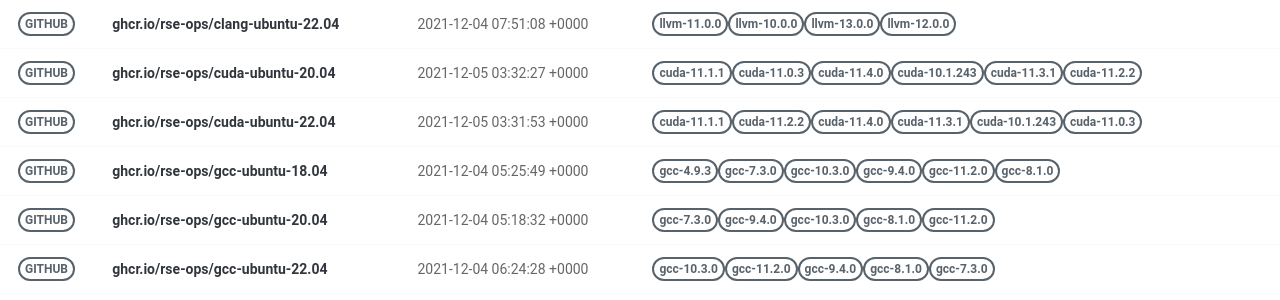
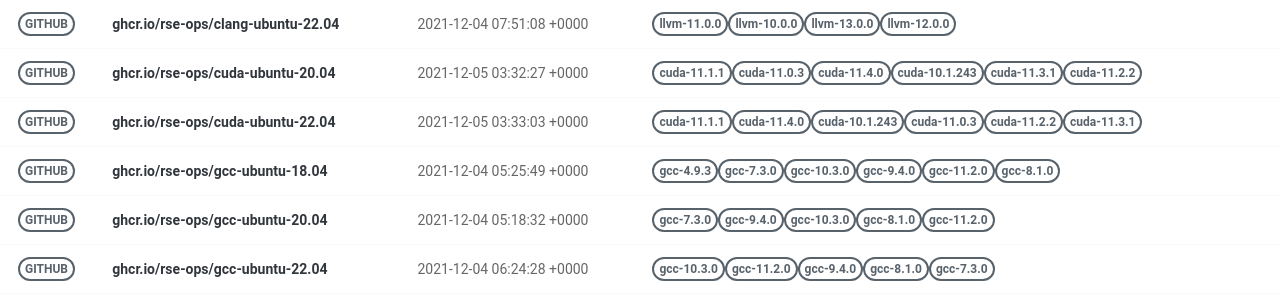
Before and after one commit to rse-ops/docker-images, a Jekyll site: the page built from pages/index.md, in a window 1280 px wide. Shown: the part 228-528 px from the top of the page. Built offline with Jekyll 4.4.1, drawn with Linux system fonts in a browser that asks for light colours; nearby versions of some CDN libraries.

Commit message:
Automated push to update library 2021-12-05

```diff
--- a/_library/ghcr.io-rse-ops-cuda-ubuntu-22.04.md
+++ b/_library/ghcr.io-rse-ops-cuda-ubuntu-22.04.md
@@ -1,7 +1,7 @@
 ---
 layout: container
 name: ghcr.io/rse-ops/cuda-ubuntu-22.04
-updated_at: 2021-12-05 03:31:53.090340
+updated_at: 2021-12-05 03:33:03.500552
 
 
 container_url: https://github.com/orgs/rse-ops/packages/container/package/cuda-ubuntu-22.04
@@ -9,20 +9,20 @@ versions:
  - tag: cuda-11.1.1
    dockerfile: https://github.com/rse-ops/docker-images/blob/main/ubuntu/cuda/Dockerfile
    manifest: https://crane.ggcr.dev/manifest/ghcr.io/rse-ops/cuda-ubuntu-22.04:cuda-11.1.1
- - tag: cuda-11.2.2
-   dockerfile: https://github.com/rse-ops/docker-images/blob/main/ubuntu/cuda/Dockerfile
-   manifest: https://crane.ggcr.dev/manifest/ghcr.io/rse-ops/cuda-ubuntu-22.04:cuda-11.2.2
  - tag: cuda-11.4.0
    dockerfile: https://github.com/rse-ops/docker-images/blob/main/ubuntu/cuda/Dockerfile
    manifest: https://crane.ggcr.dev/manifest/ghcr.io/rse-ops/cuda-ubuntu-22.04:cuda-11.4.0
- - tag: cuda-11.3.1
-   dockerfile: https://github.com/rse-ops/docker-images/blob/main/ubuntu/cuda/Dockerfile
-   manifest: https://crane.ggcr.dev/manifest/ghcr.io/rse-ops/cuda-ubuntu-22.04:cuda-11.3.1
  - tag: cuda-10.1.243
    dockerfile: https://github.com/rse-ops/docker-images/blob/main/ubuntu/cuda/Dockerfile
    manifest: https://crane.ggcr.dev/manifest/ghcr.io/rse-ops/cuda-ubuntu-22.04:cuda-10.1.243
  - tag: cuda-11.0.3
    dockerfile: https://github.com/rse-ops/docker-images/blob/main/ubuntu/cuda/Dockerfile
    manifest: https://crane.ggcr.dev/manifest/ghcr.io/rse-ops/cuda-ubuntu-22.04:cuda-11.0.3
+ - tag: cuda-11.2.2
+   dockerfile: https://github.com/rse-ops/docker-images/blob/main/ubuntu/cuda/Dockerfile
+   manifest: https://crane.ggcr.dev/manifest/ghcr.io/rse-ops/cuda-ubuntu-22.04:cuda-11.2.2
+ - tag: cuda-11.3.1
+   dockerfile: https://github.com/rse-ops/docker-images/blob/main/ubuntu/cuda/Dockerfile
+   manifest: https://crane.ggcr.dev/manifest/ghcr.io/rse-ops/cuda-ubuntu-22.04:cuda-11.3.1
 
 ---
```
